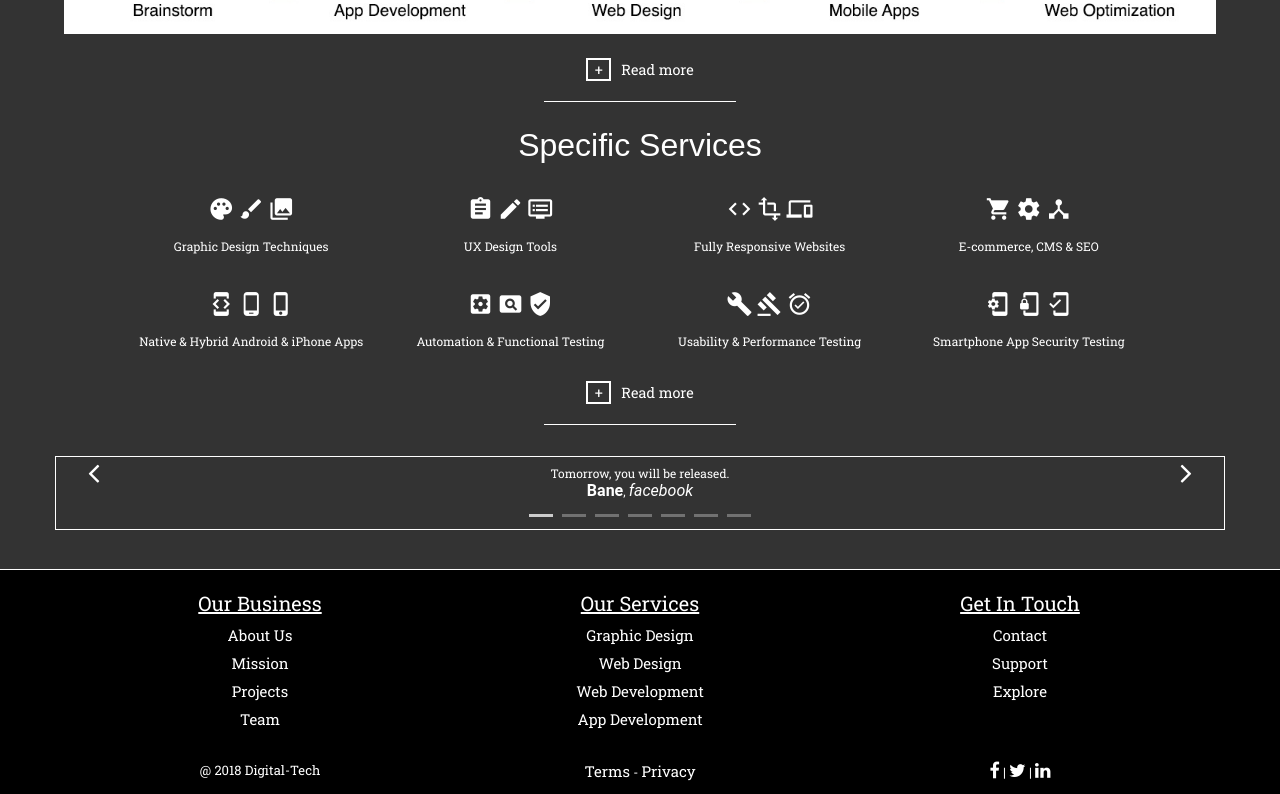
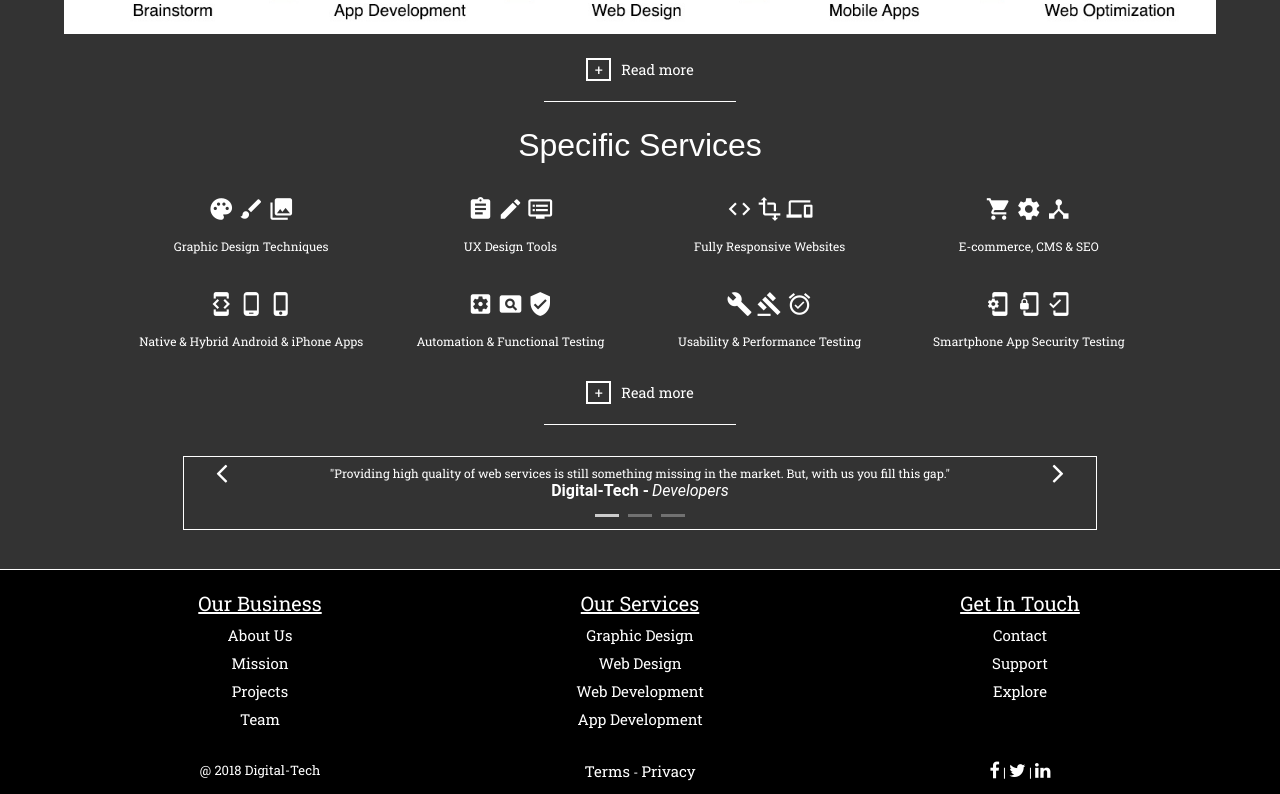
Before and after one commit to HeshamEltobgy/React-Project, a React (Create React App) app: page / in a window 1280 px wide. Shown: the part 912-1706 px from the top of the page. Built offline with nearby package versions, Linux system fonts and the light colour scheme.

Commit message:
project part 2.0

```diff
--- a/public/index.html
+++ b/public/index.html
@@ -28,7 +28,7 @@
       work correctly both with client-side routing and a non-root public URL.
       Learn how to configure a non-root public URL by running `npm run build`.
     -->
-    <title>React App</title>
+    <title>Digital-Tech</title>
   </head>
   <body>
     <noscript>
--- a/src/content.css
+++ b/src/content.css
@@ -113,7 +113,7 @@ div.carousel-container {
 
     border: 1px solid #fff;
 
-        width: 90%;
+        width: 70%;
         margin: 0 auto;
 }
 
--- a/src/content.js
+++ b/src/content.js
@@ -15,39 +15,20 @@ import './content.css';
 const carouselSlidesData = [
   {
     content:
-      `Tomorrow, you will be released.`,
-    author: "Bane",
-    source: "facebook"
+      `"Providing high quality of web services is still something missing in the market. But, with us you fill this gap."`,
+    author: "Digital-Tech -",
+    source: " Developers"
   }, {
     content:
-      "You have learn to bury your guilt with anger. I will teach you to confront it and to face the truth.",
-    author: "Ra's Al Ghul",
-    source: "Snapchat"
+      "We can help your business through providing a robust web applications that can meet your clients.",
+    author: "Digital-Tech -",
+    source: " All Staff"
+
   }, {
     content:
-      "Introduce a little anarchy, upset the established order and everything becomes chaos. I'm an agent of chaos. Oh, and you know the thing about chaos? It's fair.",
-    author: "Joker",
-    source: "facebook"
-  }, {
-    content:
-      "I can't do that as Bruce Wayne... as a man. I'm flesh and blood. I can be ignored, destroyed. But as a symbol, I can be incorruptible, I can be everlasting.",
-    author: "Bruce Wayne",
-    source: "facebook"
-  }, {
-    content:
-      "But it's not who you are underneath... it's what you do that defines you.",
-    author: "Rachel Dawes",
-    source: "twitter"
-  }, {
-    content:
-      "When their enemies were at the gates the Romans would suspend democracy and appoint one man to protect the city. It wasn't considered an honor, it was a public service.",
-    author: "John Blake",
-    source: "Google+"
-  }, {
-    content:
-      "Master Wayne, you've been gone a long time. You look very fashionable. Apart from the mud.",
-    author: "Alfred Pennyworth",
-    source: "twitter"
+      "Our priority is to achieve a powerful user experience, smooth implementation of web solutions and effective usage of advanced digital technologies.",
+    author: "Digital-Tech -",
+     source: " CEO"
   }
 ];
 
@@ -111,7 +92,7 @@ class CarouselSlide extends Component {
         <p>
           <strong className="carousel-slide__author">
             {this.props.slide.author}
-          </strong>,
+          </strong>
           {" "}
           <small className="carousel-slide__source">
             {this.props.slide.source}
```
Also changed, not shown: public/manifest.json.
